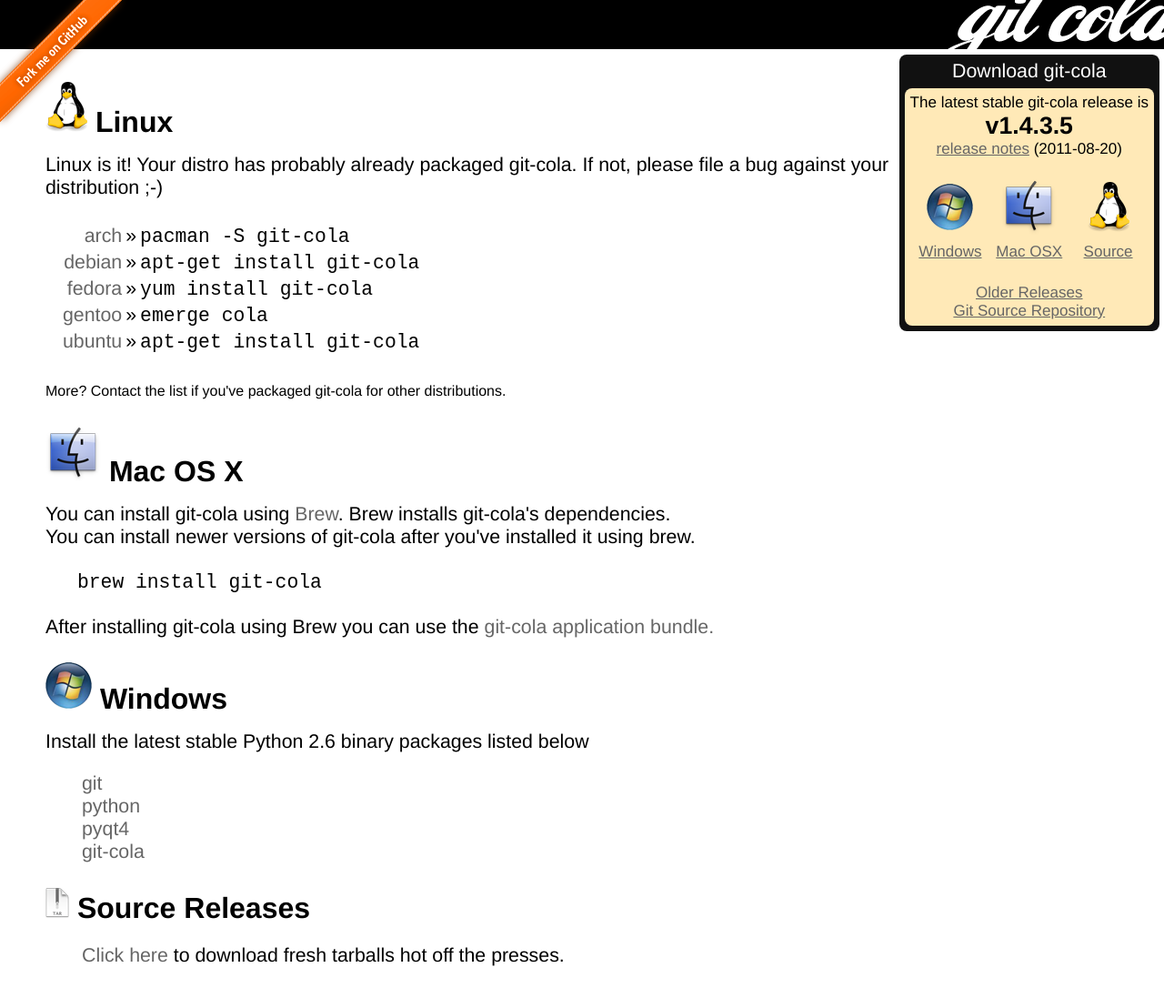
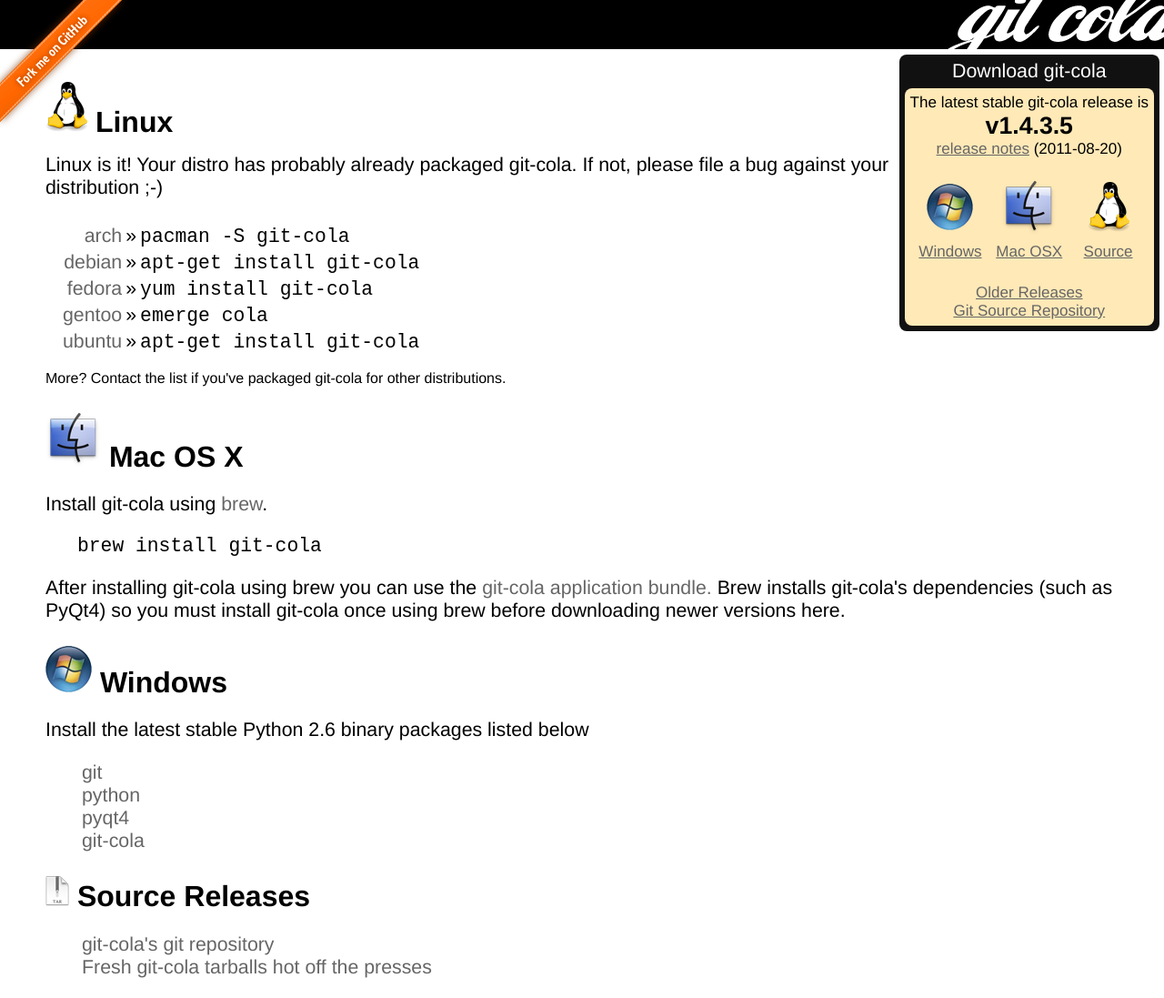
Before and after one commit to git-cola/git-cola.github.io, a Jekyll site: the page built from downloads.html, in a window 1280 px wide. Shown: the whole page at 91% size. Built offline with Jekyll 4.4.1, drawn with Linux system fonts in a browser that asks for light colours; Markdown is read by kramdown in place of the engine named in the settings.

Commit message:
downloads: Improve descriptions

```diff
--- a/downloads.html
+++ b/downloads.html
@@ -65,46 +65,50 @@
 </table>
 </div><!-- margin-right -->
 
-<br />
-<span style="font-size: 12pt;">
+<p style="font-size: 12pt;">
 More?  Contact the list if you've packaged
 git-cola for other distributions.
-</span>
+</p>
 
 <h2 class="title"><img class="title" src="images/osx_big.png"/>
 	Mac OS X
 </h2>
-You can install git-cola using
-<a href="http://mxcl.github.com/homebrew/">Brew</a>.
-Brew installs git-cola's dependencies.<br />
-You can install newer versions of git-cola after you've installed it using brew.
-<br/>
-<br/>
+<p>
+Install git-cola using <a href="http://mxcl.github.com/homebrew/">brew</a>.
+</p>
 <div class="cmd" style="margin-left: 35px">
 	brew install git-cola</span>
 </div>
-<br/>
-After installing git-cola using Brew you can use the
+<p>
+After installing git-cola using brew you can use the
 <a href="{{ site.cola_downloads }}/git-cola-{{ site.cola_version }}.app.tar.gz">
 	git-cola application bundle.</a>
+Brew installs git-cola's dependencies (such as PyQt4) so you must install
+git-cola once using brew before downloading newer versions here.
+</p>
 
 <h2 class="title"><img class="title" src="images/windows_big.png"/>
 	Windows
 </h2>
+<p>
 Install the latest stable Python 2.6 binary packages listed below
+</p>
 <ul>
 	<li><a href="http://code.google.com/p/msysgit/">git</a></li>
 	<li><a href="http://python.org/download/">python</a></li>
 	<li><a href="http://www.riverbankcomputing.co.uk/software/pyqt/download">pyqt4</a></li>
 	<li><a href="{{ site.cola_downloads }}/git-cola-{{ site.cola_version }}.exe">git-cola</a></li>
 </ul>
-
 <h2 class="title"><img class="title" src="images/logo-tar.png"/>
 	Source Releases
 </h2><ul>
 <li>
-	<a href="{{ site.cola_github }}/downloads"> Click here</a>
-	to download fresh tarballs hot off the presses.
+<a href="{{ site.cola_github }}">
+	git-cola's git repository</a>
+</li>
+<li>
+<a href="{{ site.cola_github }}/downloads">
+	Fresh git-cola tarballs hot off the presses</a>
 </li>
 </ul>
-</div>
+</div> <!-- downloads-page -->
```
